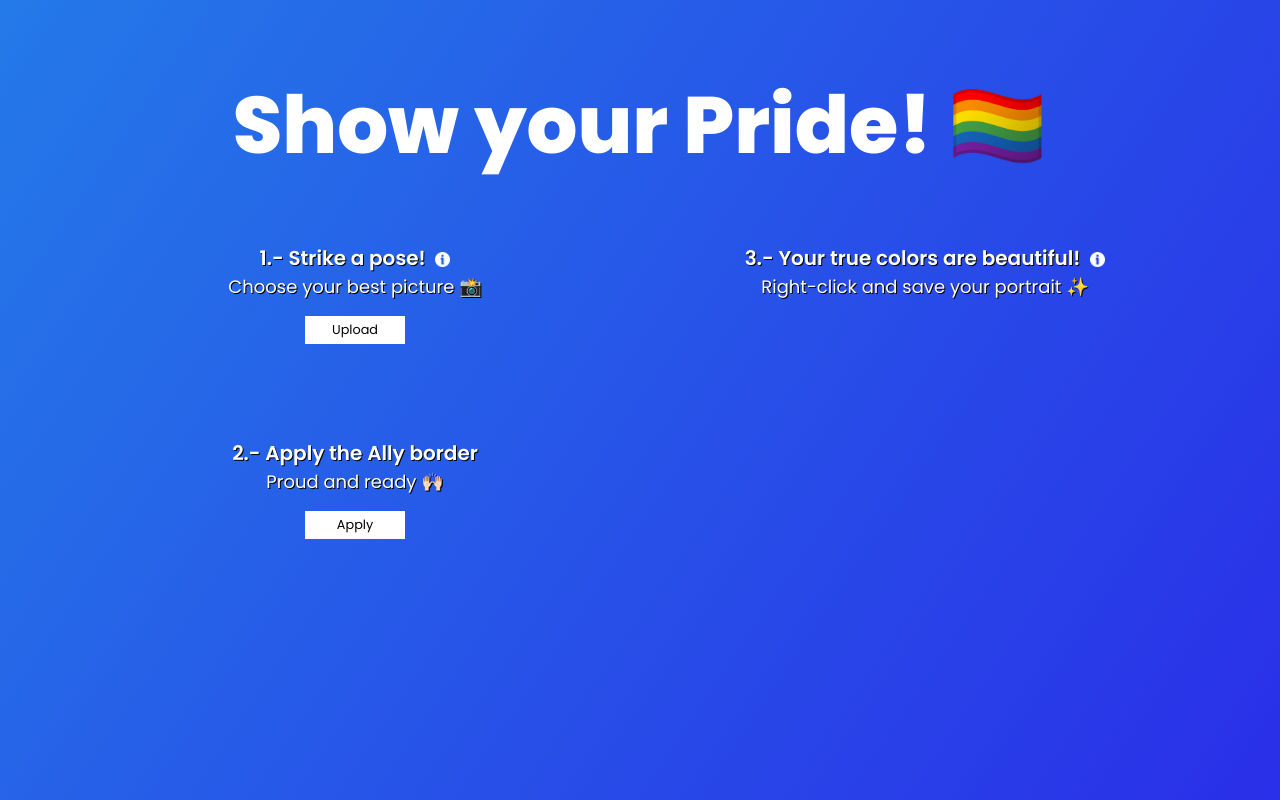
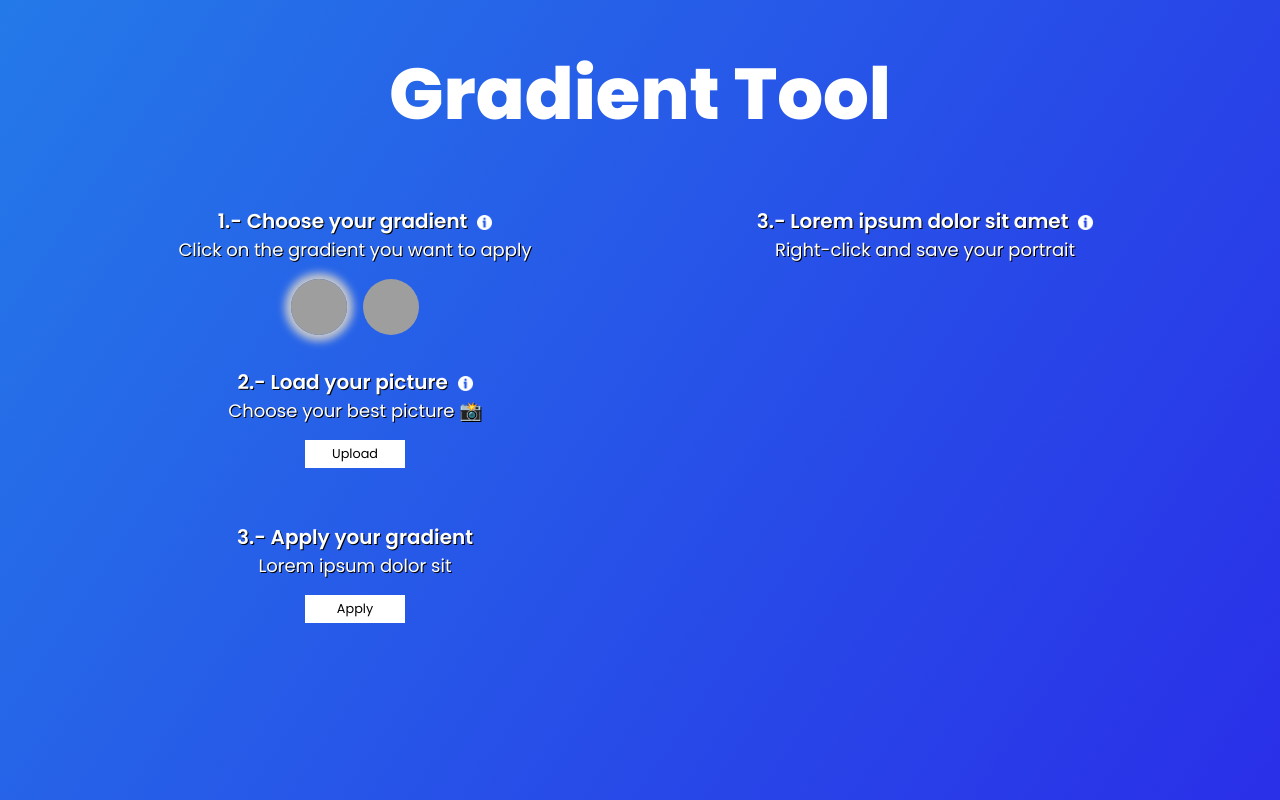
Before and after one commit to DanielSGA/prideportraits, a plain HTML site: page index.html in a window 1280 px wide. Drawn offline with nearby package versions, Linux system fonts and the light colour scheme; grey boxes are pictures that could not be loaded.

Commit message:
New version Gradient Tool

```diff
--- a/css/stylesp.css
+++ b/css/stylesp.css
@@ -26,7 +26,26 @@
     margin-left: 5px;
 }
 
-body {
+.bodylgbt {
+    height: 100%;
+    width: 100%;
+    left:0;
+    right: 0;
+    top: 0;
+    bottom: 0;
+    position: absolute;
+    background: linear-gradient(124deg, #ff2400, #e81d1d, #e8b71d, #1de840, #1ddde8, #2b1de8, #dd00f3, #dd00f3);
+    background-size: 1800% 1800%;
+    background-repeat: no-repeat;
+    background-attachment: fixed;
+
+  -webkit-animation: rainbow 18s ease infinite;
+  -z-animation: rainbow 18s ease infinite;
+  -o-animation: rainbow 18s ease infinite;
+    animation: rainbow 18s ease infinite;
+}
+
+.bodypan {
     height: 100%;
     width: 100%;
     left:0;
@@ -42,7 +61,8 @@ body {
   -webkit-animation: rainbow 18s ease infinite;
   -z-animation: rainbow 18s ease infinite;
   -o-animation: rainbow 18s ease infinite;
-    animation: rainbow 18s ease infinite;}
+    animation: rainbow 18s ease infinite;
+}
 
 @-webkit-keyframes rainbow {
     0%{background-position:0% 82%}
@@ -64,16 +84,19 @@ body {
     50%{background-position:100% 19%}
     100%{background-position:0% 82%}
 }
+
 .header {
     text-align: center;
     /*padding-left: 100px;*/
-    font-size: 80px;
+    font-size: 72px;
     margin: 0 auto;
     color: white;
     font-family: 'Poppins', sans-serif;
-    margin-top: 65px;
+    margin-top: 40px;
     margin-bottom: 50px;
     font-weight: 800;
+    margin-left: 8px;
+    margin-right: 8px;
 }
 
 .free {
@@ -159,7 +182,7 @@ label:hover {
 }
 
 .step2 {
-    margin-top: 70px;
+    margin-top: 30px;
 }
 
 .cnvs1 {
@@ -175,3 +198,28 @@ label:hover {
 .xdlogo {
     height: 25px;
 }
+
+.gr-btn {
+    border-radius: 50%;
+    height: 56px;
+    width: 56px;
+    margin: 0 0 16px 0;
+    display: inline;
+    border: none;
+}
+
+.btn-glow {
+    box-shadow: 0 0 9px 6px #cbcbcb;
+}
+
+#lgbt {
+    margin: 0 16px 16px 0;
+    background: url("https://upload.wikimedia.org/wikipedia/commons/thumb/4/48/Gay_Pride_Flag.svg/512px-Gay_Pride_Flag.svg.png");
+    background-size: cover;
+}
+
+#panaf {
+    margin: 0 0 16px 0;
+    background: url("https://upload.wikimedia.org/wikipedia/commons/thumb/a/ab/Flag_of_the_UNIA.svg/1200px-Flag_of_the_UNIA.svg.png");
+    background-size: cover;
+}
--- a/index.html
+++ b/index.html
@@ -4,30 +4,46 @@
 <head>
     <meta charset="UTF-8">
     <meta name="viewport" content="width=device-width, initial-scale=1.0">
+    <meta http-equiv="X-UA-Compatible" content="IE=edge,chrome=1">
     <link href="https://stackpath.bootstrapcdn.com/bootstrap/4.5.0/css/bootstrap.min.css" rel="stylesheet" integrity="sha384-9aIt2nRpC12Uk9gS9baDl411NQApFmC26EwAOH8WgZl5MYYxFfc+NcPb1dKGj7Sk" crossorigin="anonymous">
-    <link rel="stylesheet" type="text/css" href="css/styles.css">
+    <link rel="stylesheet" type="text/css" href="css/stylesp.css">
     <script src="https://code.jquery.com/jquery-3.3.1.slim.min.js" integrity="sha384-q8i/X+965DzO0rT7abK41JStQIAqVgRVzpbzo5smXKp4YfRvH+8abtTE1Pi6jizo" crossorigin="anonymous"></script>
     <script src="https://cdnjs.cloudflare.com/ajax/libs/popper.js/1.14.7/umd/popper.min.js" integrity="sha384-UO2eT0CpHqdSJQ6hJty5KVphtPhzWj9WO1clHTMGa3JDZwrnQq4sF86dIHNDz0W1" crossorigin="anonymous"></script>
     <script src="https://stackpath.bootstrapcdn.com/bootstrap/4.3.1/js/bootstrap.min.js" integrity="sha384-JjSmVgyd0p3pXB1rRibZUAYoIIy6OrQ6VrjIEaFf/nJGzIxFDsf4x0xIM+B07jRM" crossorigin="anonymous"></script>
-    <script src="js/main.js"></script>
-    <title>Generate your pride portrait</title>
+    <title>Gradient Tool</title>
 </head>
 
 <body>
     <div class="wrapper">
+        <div id="bodydiv" class="bodylgbt">
         <div class="row">
-            <div class="header">
-                    Show your Pride! 🏳️‍🌈
+            <div class="col">
+                <div class="header">
+                    Gradient Tool
+                </div>
             </div>
         </div>
         <div class="container">
         <div class="row">
-            <div class="col upload">
+            <div class="col-lg-6 col-sm-12 upload">
                 <div class="d-flex flex-column bd-highlight mb-3">
+                    <div class="p-2 bd-highlight">
+                        <p class="boldtxt">
+                            1.- Choose your gradient
+                            <img src="img/info.png" alt="" class="btninfo" data-toggle="tooltip" data-placement="top" title="Choose a square format picture ◻️">
+                        </p>
+                        <p class="rglrtext">
+                            Click on the gradient you want to apply
+                        </p>
+                        <button class="gr-btn btn-glow" id="lgbt" onclick="lgbt()">
+                        <button class="gr-btn" id="panaf" onclick="panafrican()"></button>
+                        <!--<input type="image" class="gr-btn" id="panaf" onclick="panafrican()" src="https://upload.wikimedia.org/wikipedia/commons/thumb/a/ab/Flag_of_the_UNIA.svg/1200px-Flag_of_the_UNIA.svg.png">-->
+
+                    </div>
                     <div class="p-2 bd-highlight">
                         <div>
                             <p class="boldtxt">
-                                1.- Strike a pose!
+                                2.- Load your picture
                                 <img src="img/info.png" alt="" class="btninfo" data-toggle="tooltip" data-placement="top" title="Choose a square format picture ◻️">
                             </p>
                             <p class="rglrtext">
@@ -40,34 +56,35 @@
                     <div class="p-2 bd-highlight step2">
                         <div>
                             <p class="boldtxt">
-                                2.- Apply the Ally border
+                                3.- Apply your gradient
                             </p>
                             <p class="rglrtext">
-                                Proud and ready 🙌🏻
+                                Lorem ipsum dolor sit
                             </p>
                             <button onclick="merge()" class="btnapply">Apply</button>
                         </div>
                     </div>
                 </div>
             </div>
-            <div class="col upload">
+            <div class="col-lg-6 col-sm-12 upload">
                 <div class="d-flex flex-column bd-highlight mb-3">
                     <div class="p-2 bd-highlight">
                         <div>
                             <p class="boldtxt">
-                                3.- Your true colors are beautiful!
+                                3.- Lorem ipsum dolor sit amet
                                 <img src="img/info.png" alt="" class="btninfo" data-toggle="tooltip" data-placement="top" title="Logout and login Teams after you upload your Pride picture">
                             </p>
                             <p class="rglrtext">
-                                Right-click and save your portrait ✨
+                                Right-click and save your portrait
                             </p>
                         </div>
                         <div class="cnvs1">
                             <div id="divhidden">
-                                <img id="image1" src="img/template.png" class="hidden">
+                                <img id="image1" src="img/lgbt.png" class="hidden">
+                                <img id="image2" src="img/panafrica.png" class="hidden">
                             </div>
                             <div class="cnv">
-                                <img id="image2" src="#" class="hidden circleimg">
+                                <img id="image3" src="#" class="hidden circleimg">
                                 <canvas id="canvas" class="hidden" crossorigin></canvas>
                             </div>
                         </div>
@@ -77,6 +94,8 @@
         </div>
     </div>
     </div>
+    </div>
+    <script src="js/main.js"></script>
 </body>
 
 </html>
--- a/js/main.js
+++ b/js/main.js
@@ -1,20 +1,62 @@
+
 function readURL(input) {
     if (input.files && input.files[0]) {
         var reader = new FileReader();
         reader.onload = function(e) {
-            $('#image2').attr('src', e.target.result);
-            $('#image2').removeClass("hidden");
+            $('#image3').attr('src', e.target.result);
+            $('#image3').removeClass("hidden");
         };
         reader.readAsDataURL(input.files[0]);
     }
 }
 
+function lgbt() {
+    var lgbtimg = document.getElementById('image2');
+    var panimg = document.getElementById('image1');
+    const bodydiv = document.getElementById('bodydiv');
+    var lgbtbtn = document.getElementById('lgbt');
+    var panbtn = document.getElementById('panaf');
+
+    if(lgbtimg.id == 'image2')
+    {
+        lgbtimg.id = 'image1';
+        panimg.id = 'image2';
+
+        bodydiv.classList.add("bodylgbt");
+        bodydiv.classList.remove("bodypan");
+
+        lgbtbtn.classList.add("btn-glow");
+        panbtn.classList.remove("btn-glow");
+
+    }
+}
+
+function panafrican() {
+    var lgbtimg = document.getElementById('image1');
+    var panimg = document.getElementById('image2');
+    const bodydiv = document.getElementById('bodydiv');
+    var lgbtbtn = document.getElementById('lgbt');
+    var panbtn = document.getElementById('panaf');
+
+    if(panimg.id == 'image2')
+    {
+        lgbtimg.id = 'image2';
+        panimg.id = 'image1';
+
+        bodydiv.classList.add("bodypan");
+        bodydiv.classList.remove("bodylgbt");
+
+        panbtn.classList.add("btn-glow");
+        lgbtbtn.classList.remove("btn-glow");
+    }
+}
+
 function merge() {
     var imgCanvas = document.getElementById('image1');
-    var toMerge = document.getElementById('image2');
+    var toMerge = document.getElementById('image3');
 
     var canvas = document.getElementById('canvas');
-    $('#image2').addClass("hidden");
+    $('#image3').addClass("hidden");
     $('#divhidden').addClass("hidden");
     canvas.classList.remove("hidden");
 
```
Also changed, not shown: pride1.html (renamed from panafrican.html, +9 -9 lines), img/lgbt.png (added), 1 other file. Lines whose indentation alone changed are shown as unchanged.
